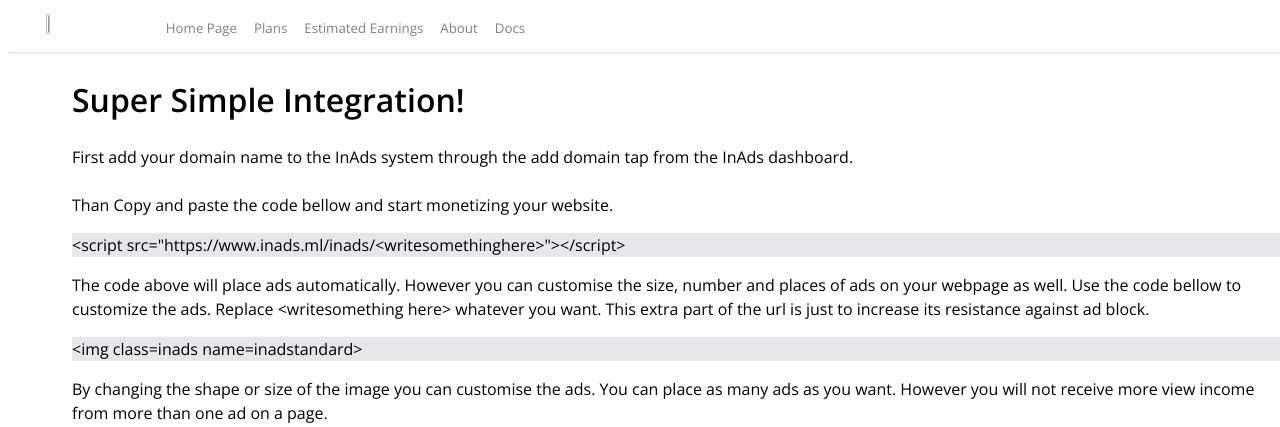
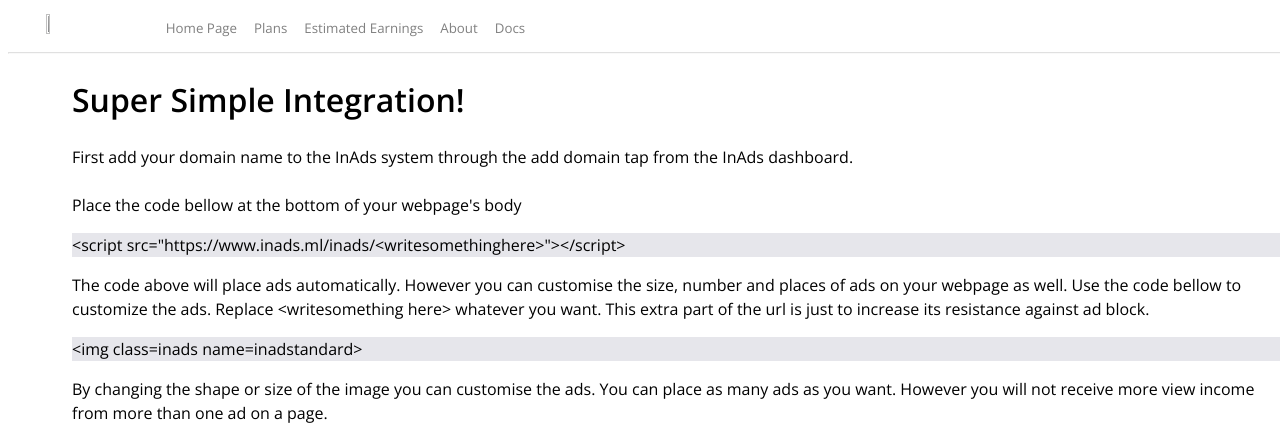
Before and after one commit to omrozh/inads, a Flask app: page /docs in a window 1280 px wide. Shown: the top 427 px of the page. Run offline with Flask 2, Linux system fonts and the light colour scheme; some libraries are stand-ins or nearby versions.

Commit message:
new commit

```diff
--- a/templates/docs.html
+++ b/templates/docs.html
@@ -22,7 +22,7 @@
         First add your domain name to the InAds system through the add domain tap from the InAds dashboard.
         <br>
         <br>
-        Than Copy and paste the code bellow and start monetizing your website.
+        Place the code bellow at the bottom of your webpage's body
         <br>
         <p style="background-color: rgb(230, 230, 235)">&lt;script src="https://www.inads.ml/inads/&lt;writesomethinghere>">&lt;/script></p>
         The code above will place ads automatically. However you can customise the size, number and places of ads on your webpage as well. Use the code bellow to customize the ads. Replace &lt;writesomething here> whatever you want. This extra part of the url is just to increase its resistance against ad block.
```
